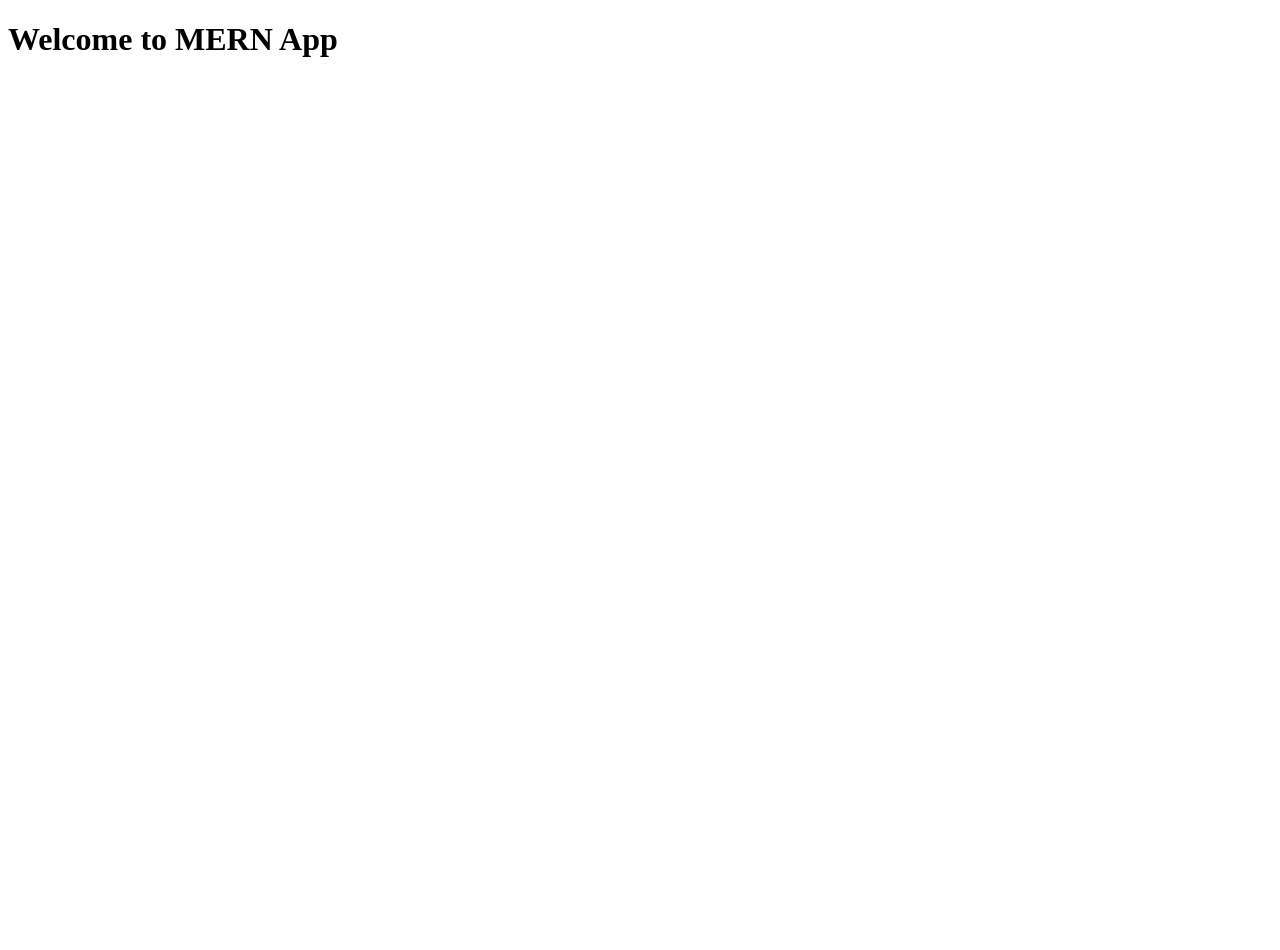
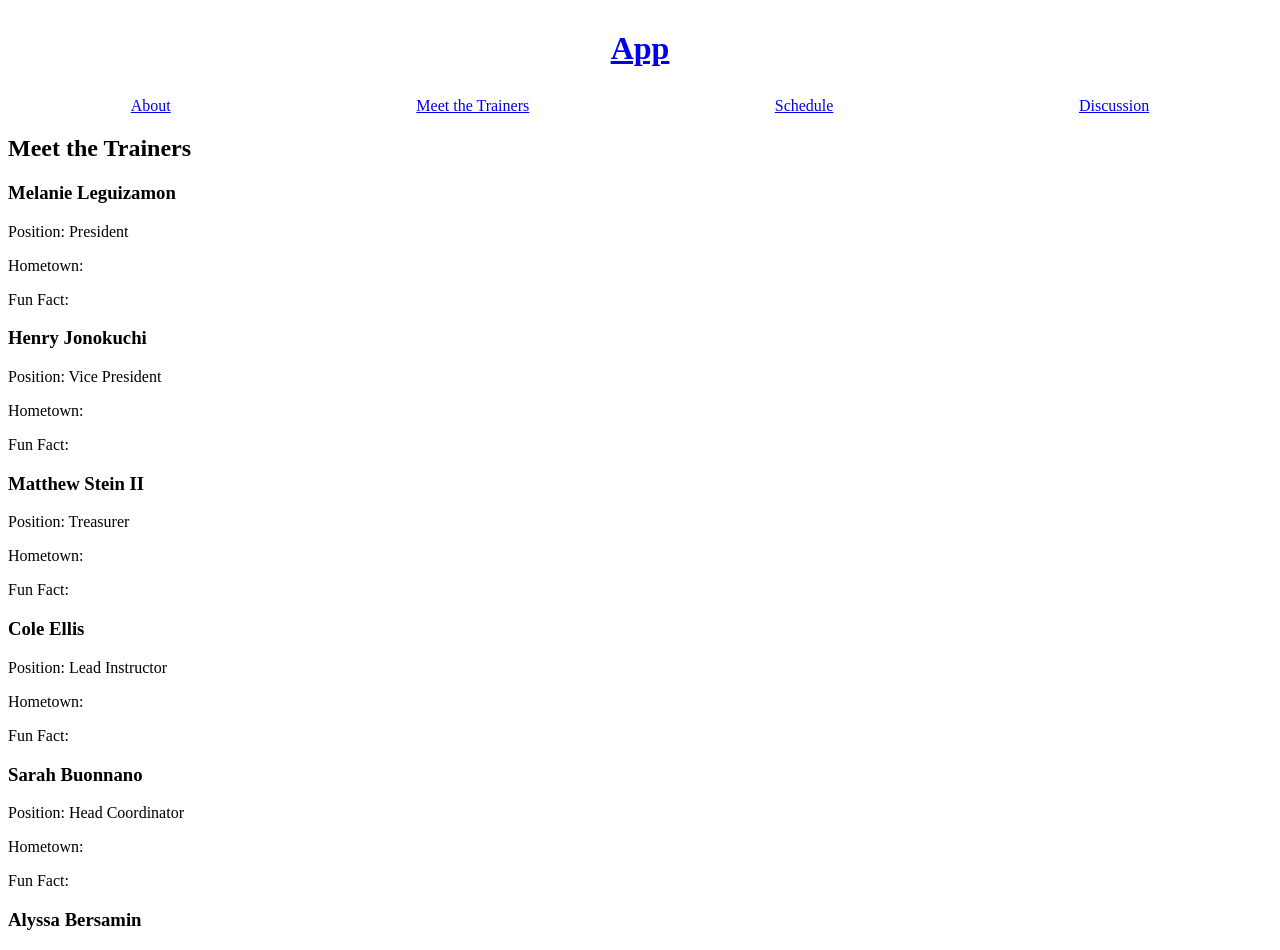
Before and after one commit to lucasschnee/Group7SoftwareProject, a React (Create React App) app in the folder client/: page /trainers in a window 1280 px wide. Shown: the top 950 px of the page. Before the commit the page ends 800 px from the top, so only its background shows below. Built offline with nearby package versions, Linux system fonts and the light colour scheme; the HTML template or start-up script is replaced by a standard one.

Commit message:
working new pages

```diff
--- a/client/package.json
+++ b/client/package.json
@@ -2,11 +2,15 @@
   "name": "client",
   "version": "1.0.0",
   "scripts": {
-    "start": "react-scripts start"
+    "start": "react-scripts start",
+    "build": "react-scripts build",
+    "test": "react-scripts test",
+    "eject": "react-scripts eject"
   },
   "dependencies": {
     "react": "^17.0.2",
     "react-dom": "^17.0.2",
+    "react-router-dom": "^6.16.0",
     "react-scripts": "^5.0.1"
   },
   "browserslist": {
--- /dev/null
+++ b/client/src/About.js
@@ -0,0 +1,31 @@
+import React from 'react';
+
+function About() {
+  return (
+    <div>
+      <h2>Welcome to Vandylifts</h2>
+      <p>
+        Where passion for fitness and the power of community come together!
+      </p>
+
+      <h3>Our Vision:</h3>
+      <p>
+        To inspire and educate the Vanderbilt community on the fundamentals of fitness and nutrition. We believe that with the right guidance, everyone can unlock their potential, achieve their fitness goals, and lead a healthier, happier life.
+      </p>
+
+      <h3>How It Works:</h3>
+      <p>
+        Vandylifts is more than just a fitness club. It's a platform where seasoned trainers volunteer their time and expertise to train fellow students for free. Each trainee is paired with a dedicated trainer over multiple sessions, ensuring continuity and personalized attention. Whether you are a fitness novice or just looking for guidance to fine-tune your workouts, we're here for you. Please use our scheduling feature to match with a trainer, or our discussion page to view new announcements.
+      </p>
+
+      <h3>Our Mission:</h3>
+      <p>
+        Our goal goes beyond physical strength or endurance. It's about building a community that values well-being, education, and spreading happiness. We want to instill the importance of fitness and nutrition in every Vanderbilt student's life, helping them make informed and beneficial choices.
+      </p>
+
+      <p>Founded in 2022 by Melanie Leguizamon.</p>
+    </div>
+  );
+}
+
+export default About;
--- /dev/null
+++ b/client/src/App.css
@@ -0,0 +1,20 @@
+nav {
+  text-align: center;
+  margin-top: 20px;
+}
+
+nav ul {
+  list-style-type: none;
+  padding: 0;
+  display: flex;
+  justify-content: space-around; /* Evenly spaced items */
+}
+
+nav li {
+  display: inline-block;
+}
+
+h1.app-title {
+  text-align: center;
+  margin: 30px 0;
+}
--- a/client/src/App.js
+++ b/client/src/App.js
@@ -1,11 +1,35 @@
 import React from 'react';
+import { BrowserRouter as Router, Route, Link, Routes } from 'react-router-dom';
+import About from './About';
+import Trainers from './Trainers';
+import Schedule from './Schedule';
+import Discussion from './Discussion';
+import './App.css';
 
 function App() {
-    return (
-        <div className="App">
-            <h1>Welcome to MERN App</h1>
-        </div>
-    );
+  return (
+    <Router>
+      <div className="app-container">
+        <h1 className="app-title"><Link to="/">App</Link></h1>
+        <nav>
+          <ul>
+            <li><Link to="/about">About</Link></li>
+            <li><Link to="/trainers">Meet the Trainers</Link></li>
+            <li><Link to="/schedule">Schedule</Link></li>
+            <li><Link to="/discussion">Discussion</Link></li>
+          </ul>
+        </nav>
+
+        <Routes>
+          <Route path="/" element={<div>Main App Content</div>} />
+          <Route path="/about" element={<About />} />
+          <Route path="/trainers" element={<Trainers />} />
+          <Route path="/schedule" element={<Schedule />} />
+          <Route path="/discussion" element={<Discussion />} />
+        </Routes>
+      </div>
+    </Router>
+  );
 }
 
 export default App;
--- /dev/null
+++ b/client/src/Discussion.js
@@ -0,0 +1,26 @@
+import React, { useState } from 'react';
+
+function Discussion() {
+    const [announcements, setAnnouncements] = useState([
+        { id: 1, title: 'Welcome to our new website!', content: 'We are excited to unveil our new website. Let us know your thoughts.' },
+        { id: 2, title: 'New trainers joining', content: 'We are happy to announce two new trainers joining our team next month.' },
+        // Add more announcements as you like
+    ]);
+
+    return (
+        <div>
+            <h2>Discussion Board</h2>
+
+            <div className="announcements">
+                {announcements.map(announcement => (
+                    <div key={announcement.id} className="announcement">
+                        <h3>{announcement.title}</h3>
+                        <p>{announcement.content}</p>
+                    </div>
+                ))}
+            </div>
+        </div>
+    );
+}
+
+export default Discussion;
--- /dev/null
+++ b/client/src/Schedule.js
@@ -0,0 +1,52 @@
+import React, { useState } from 'react';
+
+function Schedule() {
+    // Example list of trainers and times for filtering
+    const trainers = [
+        "Melanie Leguizamon",
+        "Henry Jonokuchi",
+        "Matthew Stein II",
+        "Cole Ellis",
+        "Sarah Buonnano",
+        "Alyssa Bersamin",
+        "Bita Tavafoghi"
+    ];
+
+    const times = ["8-9am", "9-10am", "10-11am", "11-12pm"];
+
+    // State to handle search and filter values
+    const [searchTerm, setSearchTerm] = useState('');
+    const [selectedTrainer, setSelectedTrainer] = useState('');
+    const [selectedTime, setSelectedTime] = useState('');
+
+    return (
+        <div>
+            <h2>Schedule</h2>
+
+            {/* Search bar */}
+            <input
+                type="text"
+                placeholder="Search..."
+                value={searchTerm}
+                onChange={(e) => setSearchTerm(e.target.value)}
+            />
+
+            {/* Trainer filter dropdown */}
+            <select value={selectedTrainer} onChange={(e) => setSelectedTrainer(e.target.value)}>
+                <option value=''>Filter by Trainer</option>
+                {trainers.map(trainer => <option key={trainer} value={trainer}>{trainer}</option>)}
+            </select>
+
+            {/* Time filter dropdown */}
+            <select value={selectedTime} onChange={(e) => setSelectedTime(e.target.value)}>
+                <option value=''>Filter by Time</option>
+                {times.map(time => <option key={time} value={time}>{time}</option>)}
+            </select>
+
+            {/* Placeholder for schedule content */}
+            <p>*Insert schedule feature here*</p>
+        </div>
+    );
+}
+
+export default Schedule;
--- /dev/null
+++ b/client/src/Trainers.js
@@ -0,0 +1,61 @@
+import React from 'react';
+
+function Trainers() {
+    return (
+        <div>
+            <h2>Meet the Trainers</h2>
+
+            <div className="trainer">
+                <h3>Melanie Leguizamon</h3>
+                <p>Position: President</p>
+                <p>Hometown:</p>
+                <p>Fun Fact:</p>
+            </div>
+
+            <div className="trainer">
+                <h3>Henry Jonokuchi</h3>
+                <p>Position: Vice President</p>
+                <p>Hometown:</p>
+                <p>Fun Fact:</p>
+            </div>
+
+            <div className="trainer">
+                <h3>Matthew Stein II</h3>
+                <p>Position: Treasurer</p>
+                <p>Hometown:</p>
+                <p>Fun Fact:</p>
+            </div>
+
+            <div className="trainer">
+                <h3>Cole Ellis</h3>
+                <p>Position: Lead Instructor</p>
+                <p>Hometown:</p>
+                <p>Fun Fact:</p>
+            </div>
+
+            <div className="trainer">
+                <h3>Sarah Buonnano</h3>
+                <p>Position: Head Coordinator</p>
+                <p>Hometown:</p>
+                <p>Fun Fact:</p>
+            </div>
+
+            <div className="trainer">
+                <h3>Alyssa Bersamin</h3>
+                <p>Position: Social Media Chair</p>
+                <p>Hometown:</p>
+                <p>Fun Fact:</p>
+            </div>
+
+            <div className="trainer">
+                <h3>Bita Tavafoghi</h3>
+                <p>Position: Social Events Chair</p>
+                <p>Hometown:</p>
+                <p>Fun Fact:</p>
+            </div>
+
+        </div>
+    );
+}
+
+export default Trainers;
```
Also changed, not shown: 15 other files (tests, documents, lock files or other folders).
